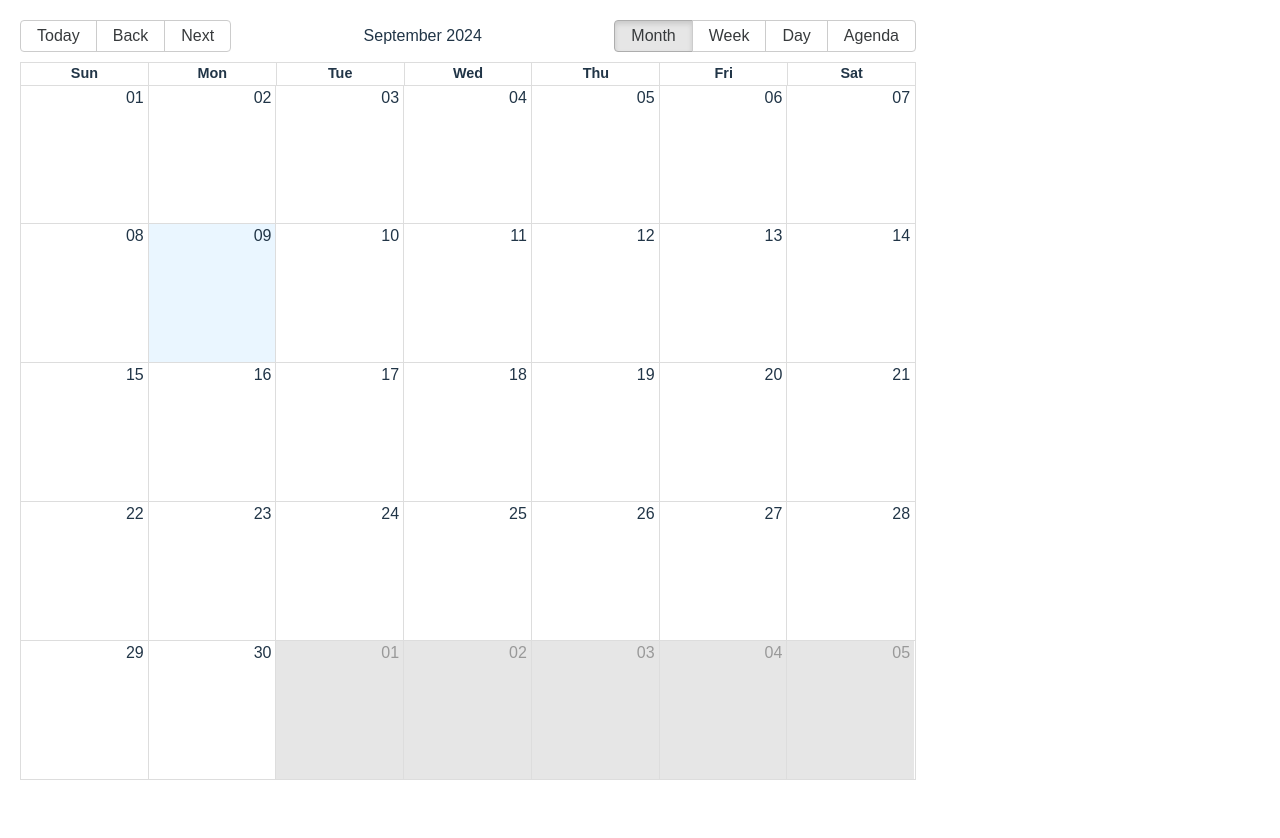
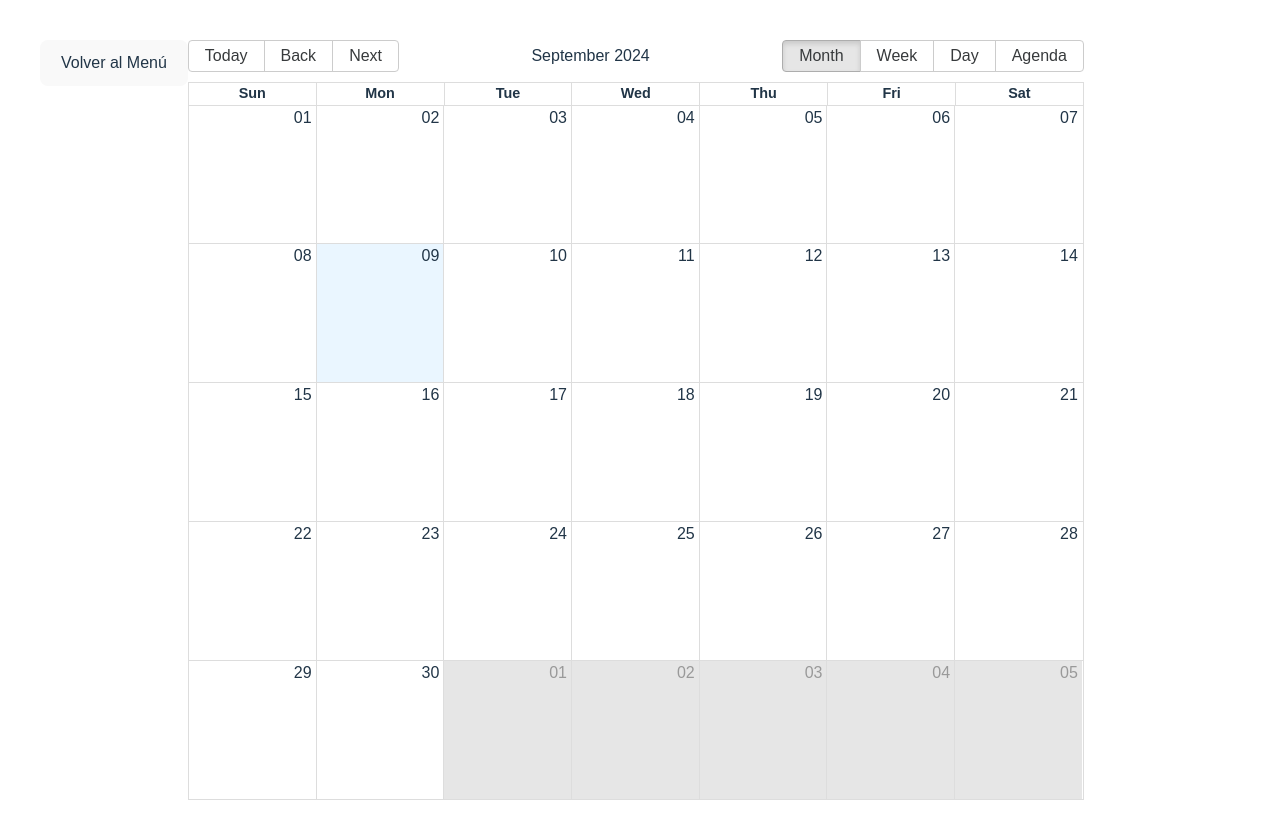
Before and after one commit to jony24a/consultorio-psicologia, a React (Vite) app: page / in a window 1280 px wide. Both pictures are taken after a click on the button "Ver Calendario". Before the commit the page ends 800 px from the top, so only its background shows below. Built offline with nearby package versions, Linux system fonts and the light colour scheme.

Commit message:
Agregar boton de menu al calendario

```diff
--- a/package.json
+++ b/package.json
@@ -19,7 +19,8 @@
     "react": "^18.3.1",
     "react-big-calendar": "^1.15.0",
     "react-calendar": "^5.0.0",
-    "react-dom": "^18.3.1"
+    "react-dom": "^18.3.1",
+    "react-router-dom": "^6.26.2"
   },
   "devDependencies": {
     "@eslint/js": "^9.9.0",
--- a/src/App.jsx
+++ b/src/App.jsx
@@ -4,16 +4,17 @@ import RegisterSection from './connection/Registros/RegisterSection';
 import Calendar from './components/calendario'; // Este es tu componente personalizado
 
 function App() {
-  const [activeSection, setActiveSection] = useState('menu');
+  const [activeSection, setActiveSection] = useState('menu'); // Estado para cambiar entre secciones
 
+  // Función para renderizar la sección correspondiente
   const renderSection = () => {
     switch (activeSection) {
       case 'menu':
         return <MainMenu onSectionChange={setActiveSection} />;
       case 'registros':
-        return <RegisterSection />;
-      case 'calendario': // Asegúrate de que el nombre de la sección sea correcto
-        return <Calendar />; // Usa el componente personalizado
+        return <RegisterSection onSectionChange={setActiveSection} />;
+      case 'calendario':
+        return <Calendar onSectionChange={setActiveSection} />;
       default:
         return <MainMenu onSectionChange={setActiveSection} />;
     }
--- a/src/components/MainMenu.css
+++ b/src/components/MainMenu.css
@@ -81,3 +81,12 @@
   .menu-button:hover {
     background-color: #0056b3;
   }
+
+  /* MainMenu.css */
+button {
+  transition: background-color 0.3s ease;
+}
+
+button:hover {
+  background-color: rgba(0, 0, 0, 0.1);
+}
--- a/src/components/MainMenu.jsx
+++ b/src/components/MainMenu.jsx
@@ -1,5 +1,5 @@
 import React from 'react';
-import './MainMenu.css';
+import './MainMenu.css'; // Asegúrate de tener este archivo para los estilos
 
 function MainMenu({ onSectionChange }) {
   return (
--- a/src/components/calendario.jsx
+++ b/src/components/calendario.jsx
@@ -6,8 +6,7 @@ import "react-big-calendar/lib/css/react-big-calendar.css";
 // Configura el localizador
 const localizer = dayjsLocalizer(dayjs);
 
-function Calendar() {
-  // Define tus eventos
+function Calendar({ onSectionChange }) {
   const events = [
     {
       start: dayjs('2024-12-18T12:00:00').toDate(),
@@ -18,6 +17,26 @@ function Calendar() {
 
   return (
     <div style={{
+      display: 'flex',
+      justifyContent: 'space-between',
+      alignItems: 'flex-start',
+      height: '100vh',
+      padding: '20px',
+    }}>
+      {/* Botón para regresar al menú */}
+      <button
+        onClick={() => onSectionChange('menu')} // Cambia a la sección 'menu'
+        style={{
+          padding: '10px 20px',
+          fontSize: '16px',
+          cursor: 'pointer',
+        }}
+      >
+        Volver al Menú
+      </button>
+
+      {/* Calendario */}
+      <div style={{
         height: '95vh',
         width: '70vw',
       }}>
@@ -26,8 +45,9 @@ function Calendar() {
           events={events}
           startAccessor="start"
           endAccessor="end"
-        style={{ height: '100%' }} // Ajusta el estilo si es necesario
+          style={{ height: '100%' }}
         />
+      </div>
     </div>
   );
 }
```
Also changed, not shown: 1 other file (tests, documents, lock files or other folders). Lines whose indentation alone changed are shown as unchanged.
